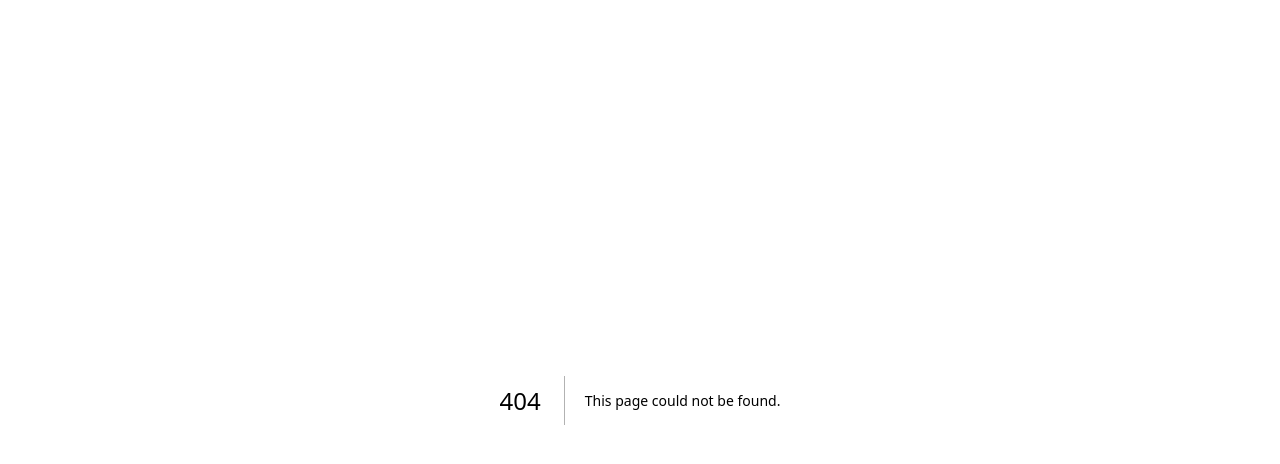
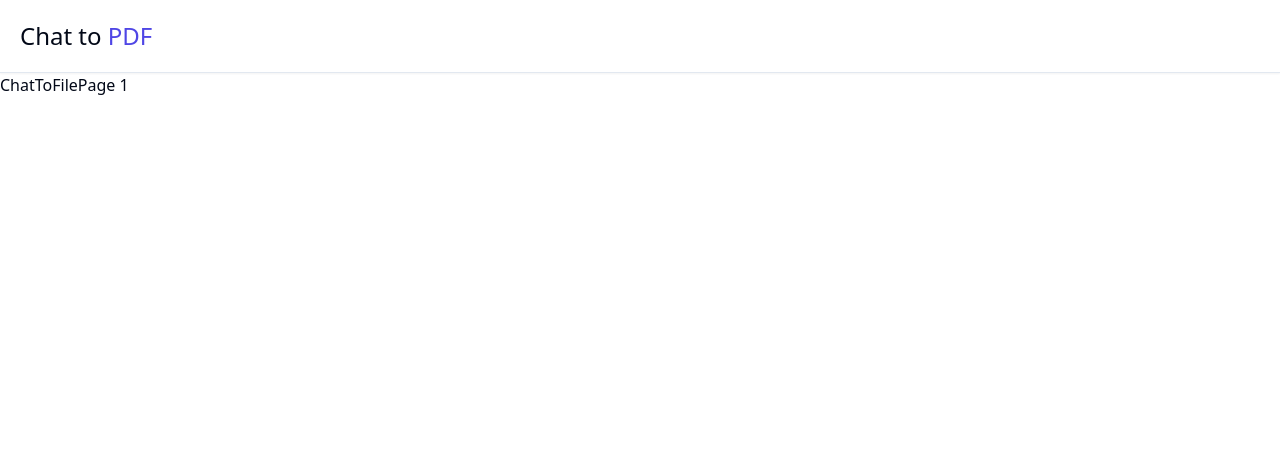
Before and after one commit to Babina081/chat-ai-nextjs-project, a Next.js app: page /dashboard/files/1 in a window 1280 px wide. Before the commit this address had no page. Shown: the top 464 px of the page. Built offline with nearby package versions, Linux system fonts and the light colour scheme; no server answers.

Commit message:
add dynamic file on uploading file

```diff
--- /dev/null
+++ b/app/dashboard/files/[id]/page.tsx
@@ -0,0 +1,13 @@
+import React from "react";
+
+const ChatToFilePage = ({
+  params: { id },
+}: {
+  params: {
+    id: string;
+  };
+}) => {
+  return <div>ChatToFilePage {id}</div>;
+};
+
+export default ChatToFilePage;
```
